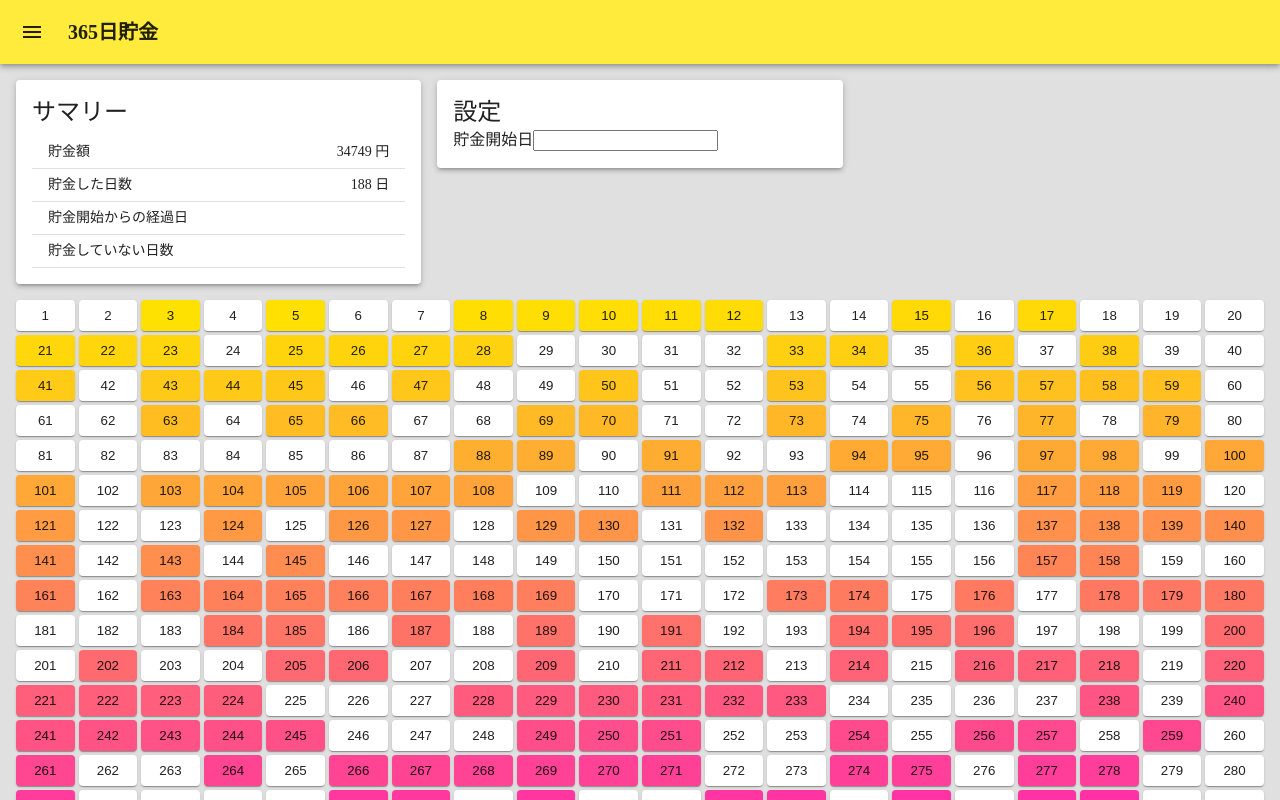
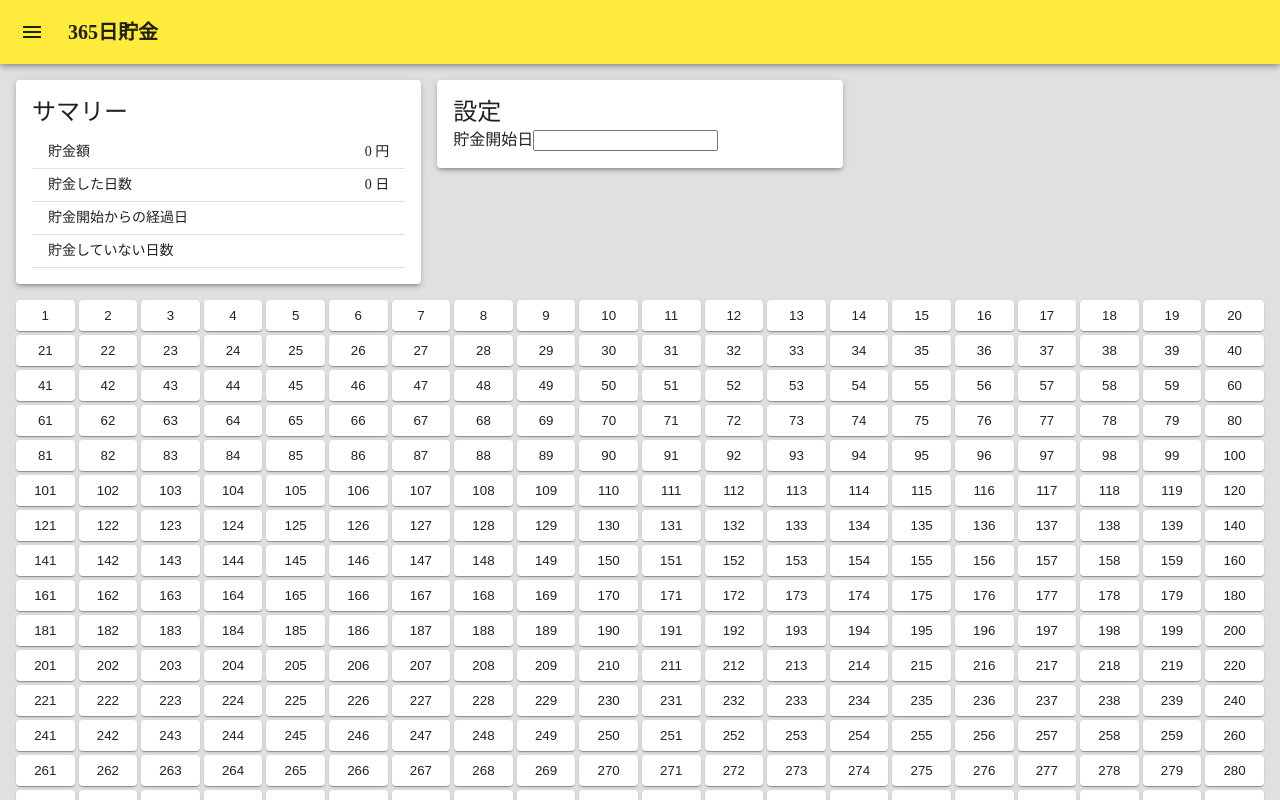
Before and after one commit to sawadyecma/365-deposite, a React (Create React App) app: page / in a window 1280 px wide. Shown: the top 800 px of the page. Built offline with nearby package versions, Linux system fonts and the light colour scheme.

Commit message:
ランダム解除

```diff
--- a/src/basis/global-state/features/day/slice.ts
+++ b/src/basis/global-state/features/day/slice.ts
@@ -6,7 +6,7 @@ export interface DayState {
 }
 
 const initialState: DayState = {
-  days: newDays({ isRandom: true }),
+  days: newDays(),
 };
 
 export const daySlice = createSlice({
```
